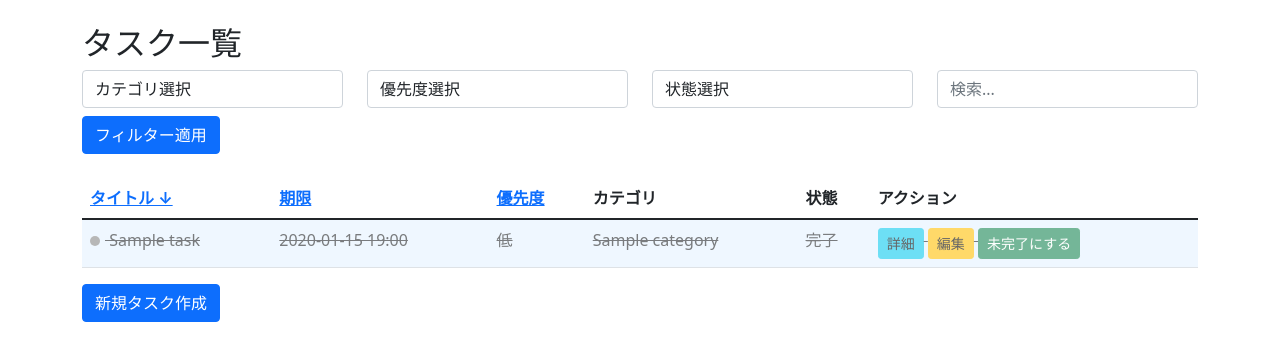
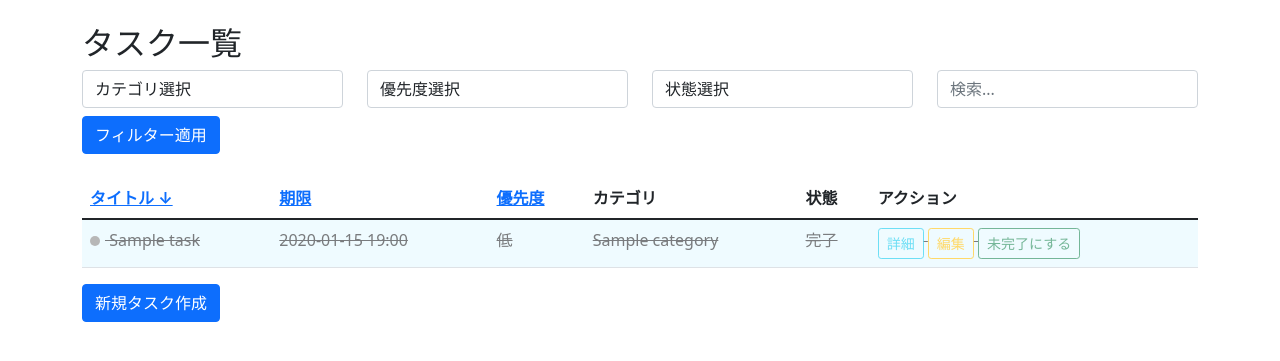
Before and after one commit to vKpa/MyApp, a Django app: page / in a window 1280 px wide. Shown: the part 56-417 px from the top of the page. Run offline with Django 5.2, Linux system fonts and the light colour scheme; a user stored in the database is signed in; tables that the repository leaves empty hold one stand-in row (values such as "Sample post"); some libraries are stand-ins or nearby versions.

Commit message:
refactor: ボタンと背景色を変更

```diff
--- a/todoproject/static/css/style.css
+++ b/todoproject/static/css/style.css
@@ -25,15 +25,19 @@
 }
 
 .priority-high {
-    background-color: #ffcccb !important;
+    background-color: #ffe3e3 !important;
 }
 
 .priority-medium {
-    background-color: #ffffcc !important;
+    background-color: #fcf4d7 !important;
 }
 
 .priority-low {
-    background-color: #e6f3ff !important;
+    background-color: #e6f9ff !important;
+}
+
+.priority-high:hover, .priority-medium:hover, .priority-low:hover {
+    opacity: 0.8;
 }
 
 .task-completed {
--- a/todoproject/todo/templates/todo/task_list.html
+++ b/todoproject/todo/templates/todo/task_list.html
@@ -73,9 +73,9 @@
           <td>{{ task.category.name }}</td>
           <td>{% if task.completed %}完了{% else %}未完了{% endif %}</td>
           <td>
-            <a href="{% url 'task_detail' task.pk %}" class="btn btn-sm btn-info">詳細</a>
-            <a href="{% url 'task_update' task.pk %}" class="btn btn-sm btn-warning">編集</a>
-            <a href="#" class="btn btn-sm btn-success toggle-complete" data-task-id="{{ task.pk }}">
+            <a href="{% url 'task_detail' task.pk %}" class="btn btn-sm btn-outline-info">詳細</a>
+            <a href="{% url 'task_update' task.pk %}" class="btn btn-sm btn-outline-warning">編集</a>
+            <a href="#" class="btn btn-sm btn-outline-success toggle-complete" data-task-id="{{ task.pk }}">
               {% if task.completed %}未完了にする{% else %}完了にする{% endif %}
             </a>
           </td>
```
